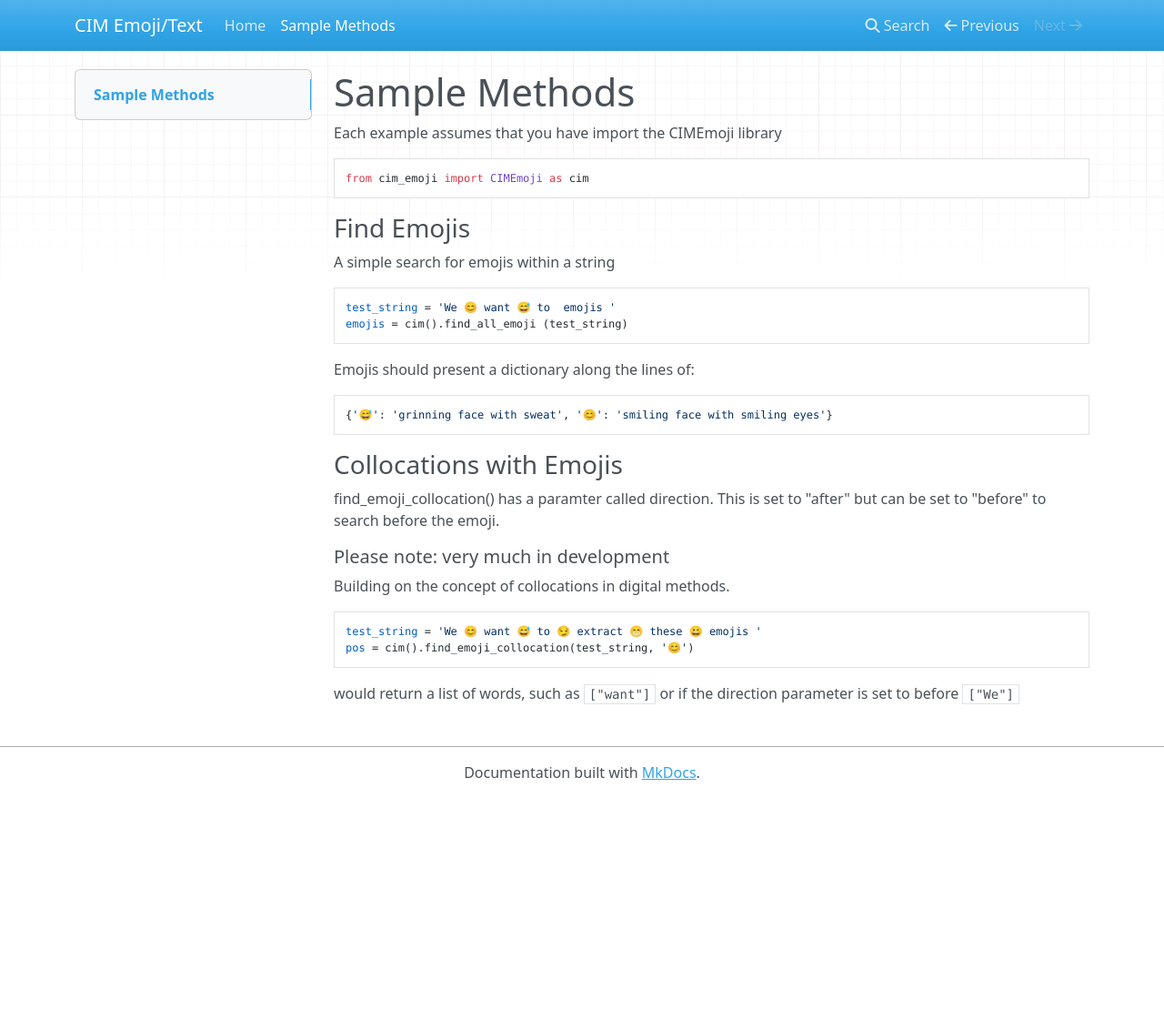
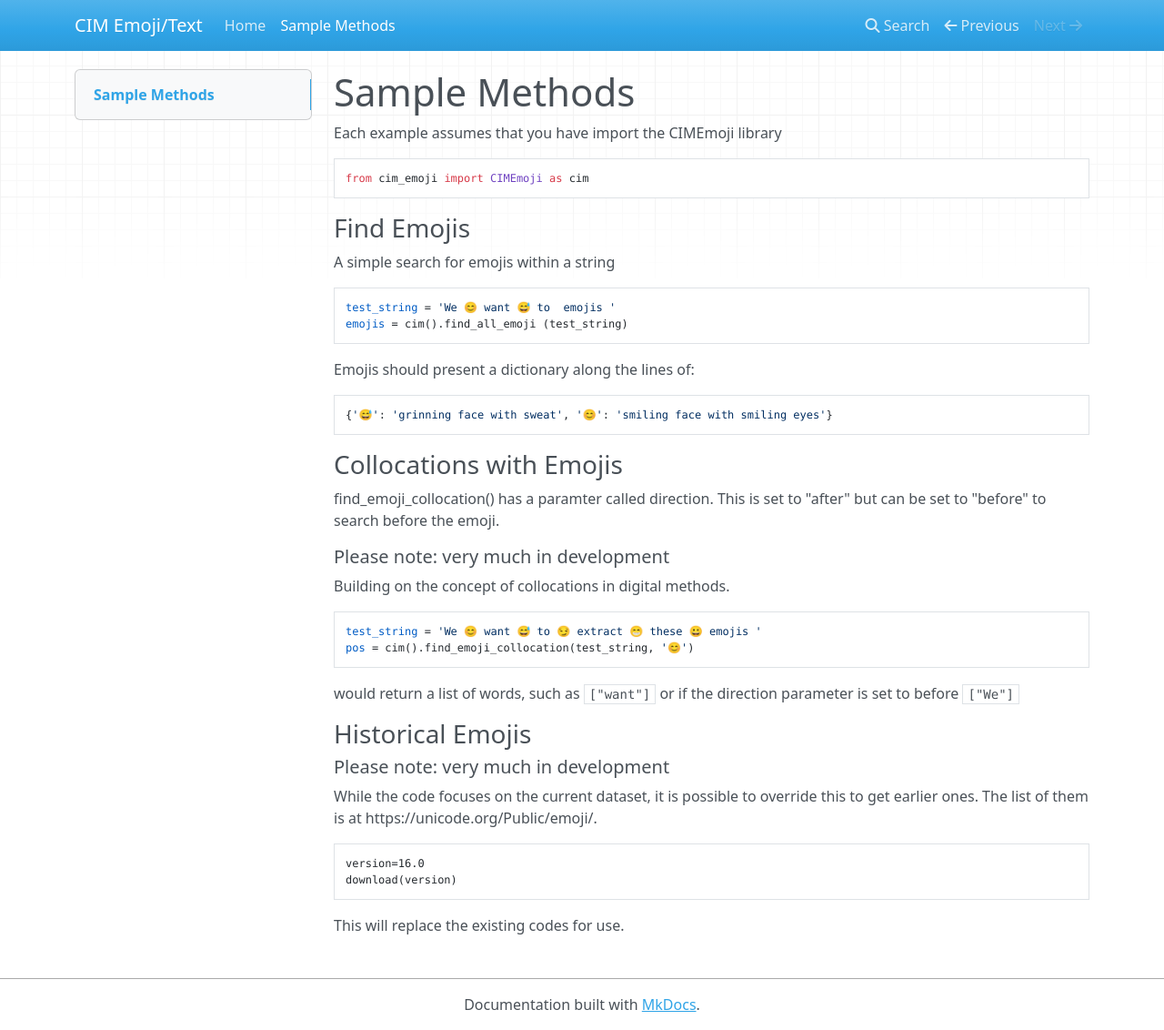
Before and after one commit to iaine/cim_emoji, an MkDocs documentation site: the page built from docs/methods.md, in a window 1280 px wide and 1132 px high. Shown: the whole window at 91% size. Built offline with MkDocs 1.6.1, drawn with Linux system fonts in a browser that asks for light colours; nearby versions of some CDN libraries.

Commit message:
Added historicla

````diff
--- a/docs/methods.md
+++ b/docs/methods.md
@@ -31,3 +31,15 @@ test_string = 'We 😊 want 😅 to 😏 extract 😁 these 😀 emojis '
 pos = cim().find_emoji_collocation(test_string, '😊')
 ```
 would return a list of words, such as ```["want"]``` or if the direction parameter is set to before ```["We"]```
+
+### Historical Emojis
+
+##### Please note: very much in development
+
+While the code focuses on the current dataset, it is possible to override this to get earlier ones. The list of them is at https://unicode.org/Public/emoji/.
+
+```
+version=16.0
+download(version)
+```
+This will replace the existing codes for use.
````
